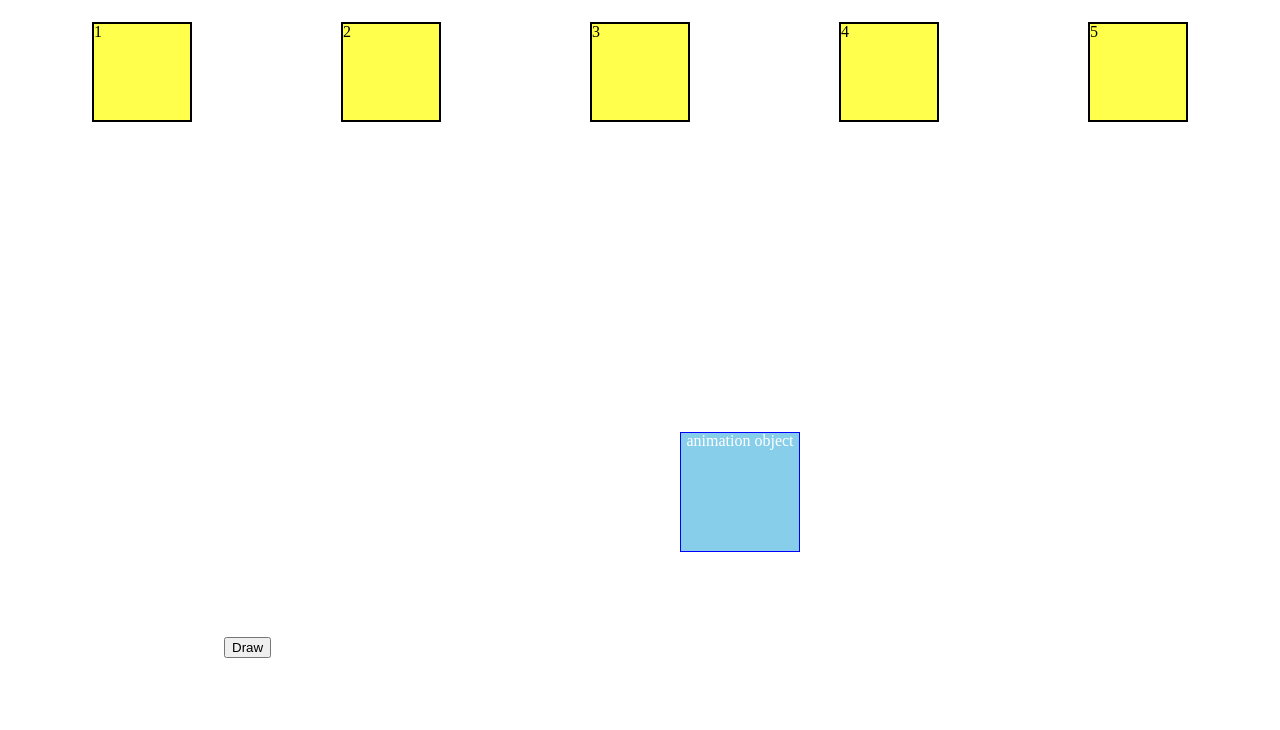
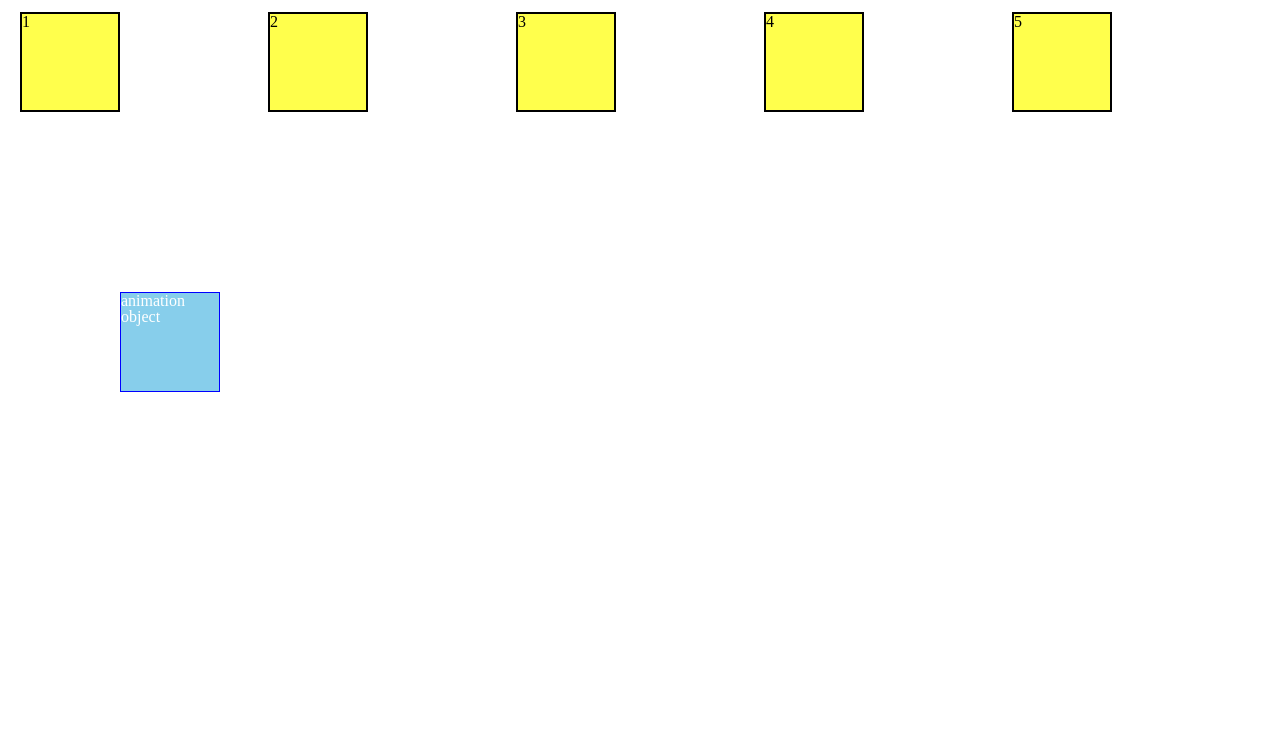
Before and after one commit to amamov/webDesign, a plain HTML site: page interactive_basic/Animation_basic.html in a window 1280 px wide. Shown: the part 70-800 px from the top of the page. Drawn offline with Linux system fonts and the light colour scheme.

Commit message:
animation

```diff
--- a/interactive_basic/Animation_basic.css
+++ /dev/null
@@ -1,117 +0,0 @@
-.box_container {
-  display: grid;
-  grid-template-columns: repeat(5, 1fr);
-  grid-auto-rows: 1fr;
-  justify-items: center;
-  align-items: center;
-  gap: 200px 5px;
-}
-.box {
-  /* [Default] */
-  width: 100px;
-  height: 100px;
-  background: rgba(255, 255, 0, 0.7);
-  border: 2px solid black;
-
-  /* [transition] */
-  /* transition: 1s; */
-  /*
-    transition: 1s;
-    - transition-property: all;
-    - transition-duration: 1s;
-    - transition-timing-function: ease; (가속도를 설정할 수 있다.)
-      개발자도구에서 가속도 설정의 코드를 정할 수 있다.
-    - transition-delay: 0s;
-      0초 후에 transition이 동작한다.
-    */
-
-  /* transition: 1s linear; */
-  /*
-    transition: 1s linear;
-    - transition-property: all;
-    - transition-duration: 1s;
-    - transition-timing-function: linear; 등속도 운동
-    - transition-delay: 0s;
-    */
-  /* transition: 1s ease-in-out 1s; */
-  transition: 0.5s ease-in-out;
-}
-.box:hover {
-  /* [transform] */
-  /* 현재 크기에서 요소의 크기를 2배 확대한다. */
-  /* transform: scale(2); */
-
-  /* 현재 크기에서 요소의 크기를 2배 확대한다. and 현재 상태에서 요소를 30도 회전한다. */
-  /* transform: scale(2) rotate(30deg); */
-
-  /* 현재 상태에서 요소를 x축 방향으로 30도 비튼다. */
-  /* transform: skew(30deg); */
-
-  /* 현재 상태에서 요소를 y축 방향으로 30도 비튼다. */
-  /* transform: skewY(30deg); */
-
-  /* 현재 위치에서 요소를 x축으로 30px, y축으로 -20px 이동한다. */
-  /* transform: translate(30px, -20px); */
-
-  /* 기준점 바꾸기 */
-  /* 크기가 커지는 기준점이 가운데이다. */
-  transform: scale(2);
-  /* 기준점을 요소의 왼쪽 상단으로 바꾼다. */
-  /* transform-origin: left top; */
-  /* 기준점을 숫자 값으로 변경한다. 가로 방향과 세로 방향을 지정해준다.  */
-  /* transform-origin: 50% 50%; --> 디폴트 기준 즉, 원래 원점이다. */
-  /* 아래의 식은 기준점을 원래 요소의 가장 왼쪽, 가장 위쪽으로 잡은 left top과 같다. */
-  /* transform-origin: 0 0; */
-}
-/* [animation] */
-@keyframes ani {
-  0% {
-    transform: translate(0, 0);
-  }
-  50% {
-    transform: translate(300px, 0);
-  }
-  100% {
-    transform: translate(100px, 100px);
-  }
-}
-.box_animation {
-  /* Default */
-  grid-column: 3/4;
-  width: 120px;
-  height: 120px;
-  background: skyblue;
-  border: 1px solid blue;
-  text-align: center;
-  color: white;
-
-  /* [animation] */
-  /* animation: ani 2s; */
-  /*
-    animation-name: ani;
-    animation-duration: 2s;
-    animation-timing-function: ease;
-    animation-delay: 0s;
-    animation-iteration-count: 1;
-    animation-direction: normal;
-    animation-fill-mode: none;
-    animation-play-state: running;
-  */
-  /* animation: ani 2s linear infinite; */
-  /* ani을 ease-in-out으로 1초동안 3번 실행 */
-  /* animation: ani 1s ease-in-out 3; */
-
-  /* alternate : 애니매이션의 방향을 반대로 */
-  /* animation: ani 1s ease-in-out infinite alternate; */
-
-  /* alternate-reverse : alternate인데 출발을 100%부터 */
-  /* animation: ani 1s ease-in-out infinite alternate-reverse; */
-
-  /* forwards : 마지막을 100%로 그대로 두도록 */
-  animation: ani 1s ease-in-out forwards;
-}
-
-circle {
-  background: #ffffff;
-  transform: rotate(180deg);
-}
--- a/interactive_basic/Animation_basic.html
+++ b/interactive_basic/Animation_basic.html
@@ -4,55 +4,18 @@
     <meta charset="UTF-8" />
     <meta name="viewport" content="width=device-width, initial-scale=1.0" />
     <link rel="stylesheet" href="default.css" />
-    <link rel="stylesheet" href="Animation_basic.css" />
-    <title>Animation basic</title>
+    <link rel="stylesheet" href="animation.css" />
+    <title>Animation</title>
   </head>
   <body>
-    <h1>CSS Animation basic</h1>
-    <div class="box_container">
+    <h1>CSS Animation</h1>
+    <div class="container">
       <div class="box">1</div>
       <div class="box">2</div>
       <div class="box">3</div>
       <div class="box">4</div>
       <div class="box">5</div>
-      <div class="box_animation">animation object</div>
     </div>
-    <canvas id="myCanvas" width="200" height="200"></canvas>
-    <button type="button" onclick="animateCircle();">Draw</button>
-    <script>
-      animateCircle = function () {
-        <!-- // const ctx = document.querySelector("#myCanvas").getContext("2d"); -->
-        const end = Math.PI * 1.5;
-        for (let i = 0; i < 100; i++) {
-          draw(i);
-        }
-        function draw() {
-          var canvas = document.getElementById("canvas");
-          if (canvas.getContext) {
-            var ctx = canvas.getContext("2d");
-
-            ctx.beginPath();
-            ctx.moveTo(75, 50);
-            ctx.lineTo(100, 75);
-            ctx.lineTo(100, 25);
-            ctx.fill();
-          }
-        }
-
-        function draw(delay) {
-          setTimeout(() => {
-            ctx.beginPath();
-            ctx.moveTo(75, 50);
-            ctx.lineTo(100, 75);
-            ctx.lineTo(100, 25);
-            ctx.fill();
-            ctx.clearRect(0, 0, 200, 200);
-            ctx.beginPath();
-            ctx.arc(100, 100, 50, 0, (end / 100) * delay);
-            ctx.stroke();
-          }, delay * 10);
-        }
-      };
-    </script>
+    <div class="box_animation">animation object</div>
   </body>
 </html>
--- /dev/null
+++ b/interactive_basic/animation.css
@@ -0,0 +1,111 @@
+.container {
+    display: grid;
+    grid-template-columns: repeat(5, 1fr);
+}
+.box {
+    /* [Default] */
+    width: 100px;
+    height: 100px;
+    background: rgba(255, 255, 0, 0.7);
+    border: 2px solid black;
+
+    /* [transition] : CSS 속성을 변경할 때 애니메이션 속도를 조절하는 방법을 제공한다. */
+
+    /* transition: 1s linear; */
+    /*
+      transition: 1s linear;
+      - transition-property: all;
+      - transition-duration: 1s;
+      - transition-timing-function: linear; 등속도 운동
+      - transition-delay: 0s;
+    */
+
+    /* font-size의 변화에 대해 1초동안 ease-in-out방식으로 변화하도록 한다. */
+    /* transition: font-size 1s ease-in-out, */
+
+    transition: font-size 1s ease-in-out, transform 0.5s ease-in-out;
+}
+.box:hover {
+    font-size: 1.8rem;
+    /* width: 100px;
+    height: 200px; */
+
+    /* [transform] : 요소에 회전, 크기 조절, 기울이기, 이동 효과를 부여할 수 있다. */
+
+    /* 현재 크기에서 요소의 크기를 2배 확대한다. */
+    transform: scale(2);
+
+    /* 현재 크기에서 요소의 크기를 2배 확대한다. and 현재 상태에서 요소를 30도 회전한다. */
+    /* transform: scale(2) rotate(30deg); */
+
+    /* 현재 상태에서 요소를 x축 방향으로 30도 비튼다. */
+    /* transform: skew(30deg); */
+
+    /* 현재 상태에서 요소를 y축 방향으로 30도 비튼다. */
+    /* transform: skewY(30deg); */
+
+    /* 현재 위치에서 요소를 x축으로 30px, y축으로 20px 이동한다. */
+    /* transform: translate(30px, 20px); */
+
+    /* [기준점 바꾸기] */
+    /* transform-origin: 50% 50%; --> 디폴트 기준 즉, 가운데(정중앙) */
+
+    /* 기준점을 요소의 왼쪽 상단으로 바꾼다. */
+    /* transform-origin: left top; */
+
+    /* 기준점을 숫자 값으로 변경한다. 가로 방향과 세로 방향을 지정해준다.  */
+    /* transform-origin: 10% 30%; */
+
+    /* 아래의 식은 기준점을 원래 요소의 가장 왼쪽, 가장 위쪽으로 잡은 left top과 같다. */
+    /* transform-origin: 0% 0%; */
+}
+
+/* [animation] */
+@keyframes ani {
+    0% {
+        transform: translate(0, 0);
+    }
+    50% {
+        transform: translate(300px, 0);
+    }
+    100% {
+        transform: translate(100px, 100px);
+    }
+}
+.box_animation {
+    /* Default */
+    width: 100px;
+    height: 100px;
+    margin-top: 80px;
+    background: skyblue;
+    border: 1px solid blue;
+    color: white;
+
+    /* [animation] */
+
+    /* animation: ani 2s; */
+    /*
+      animation-name: ani;
+      animation-duration: 2s;
+      animation-timing-function: ease; (default)
+      animation-delay: 0s; (default)
+      animation-iteration-count: 1; (default)
+      animation-direction: normal; (default)
+      animation-fill-mode: none; (default)
+      animation-play-state: running; (default)
+    */
+
+    /* animation: ani 2s linear infinite; */
+
+    /* ani을 ease-in-out으로 1초동안 3번 실행 */
+    /* animation: ani 1s ease-in-out 3; */
+
+    /* alternate : 애니매이션의 방향(animation-direction)을 반대로 */
+    /* animation: ani 1s ease-in-out infinite alternate; */
+
+    /* alternate-reverse : alternate인데 출발을 100%부터 */
+    /* animation: ani 1s ease-in-out infinite alternate-reverse; */
+
+    /* forwards : 마지막을 100%로 그대로 두도록 */
+    animation: ani 1s ease-in-out forwards;
+}
```
Also changed, not shown: 2 other files.
